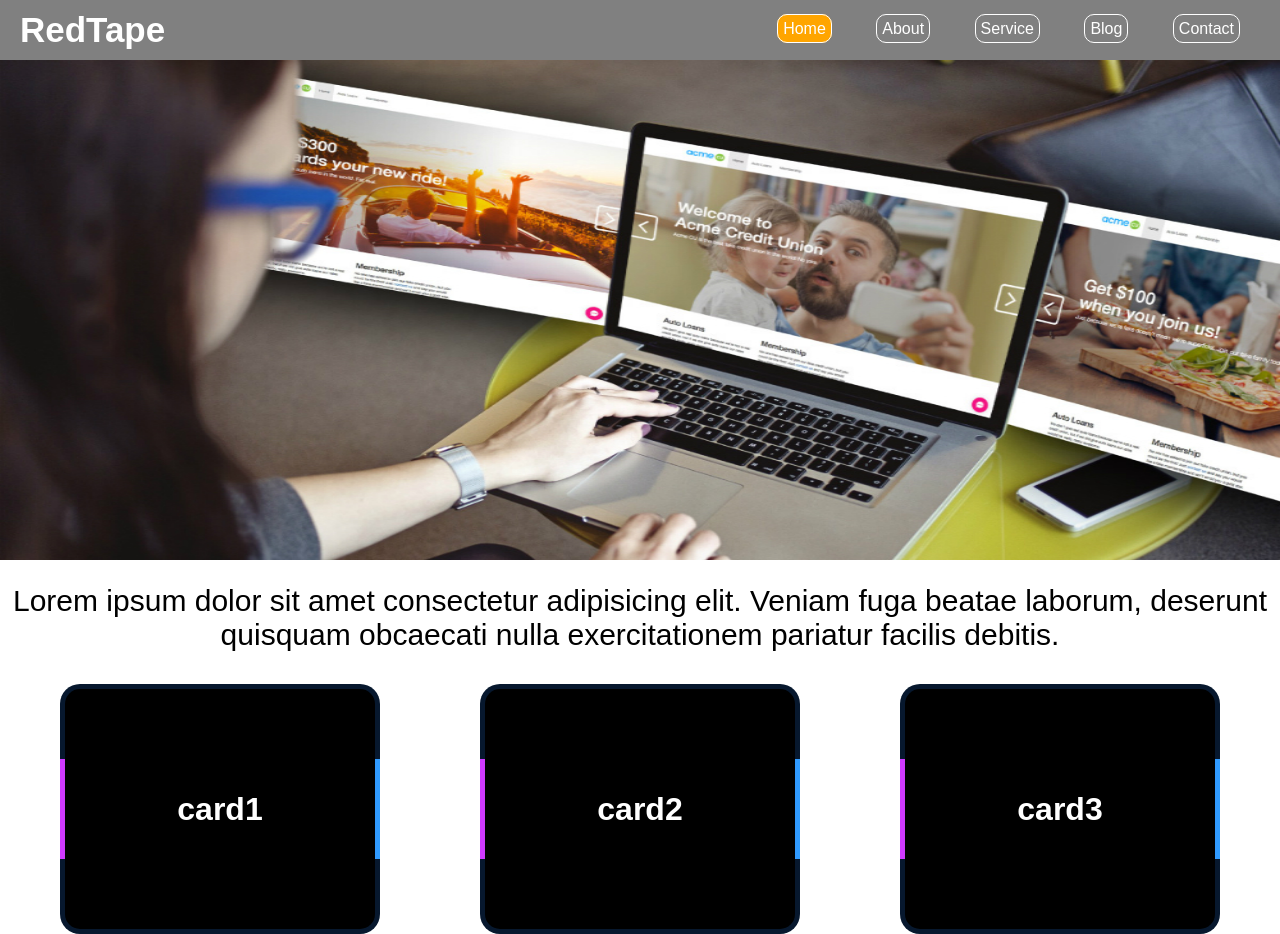
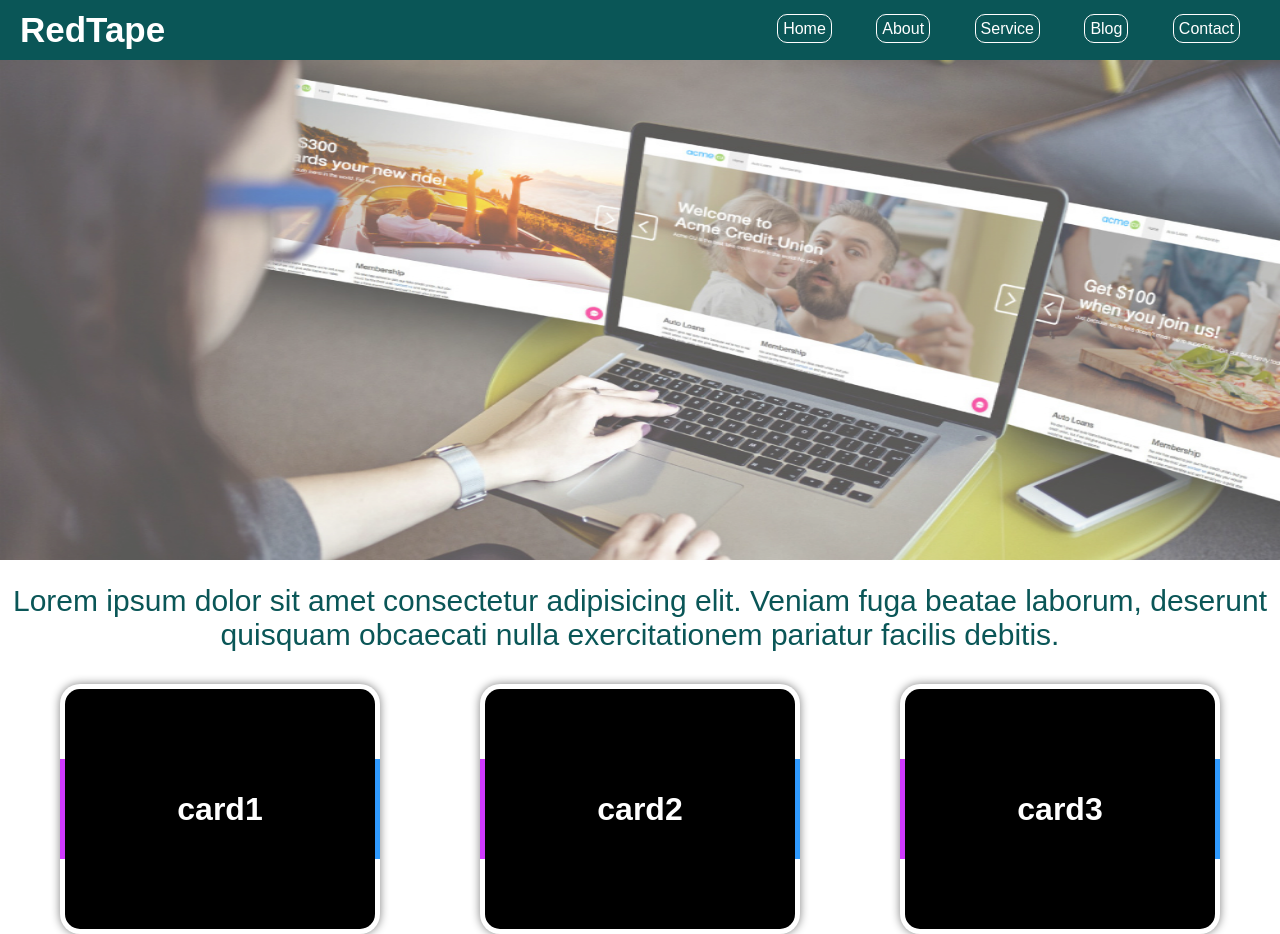
Before and after one commit to mohdfaizanmalik/css-assignment, a plain HTML site: page index.html in a window 1280 px wide. Drawn offline with Linux system fonts and the light colour scheme.

Commit message:
i changh comment

```diff
--- a/index.html
+++ b/index.html
@@ -17,7 +17,7 @@
                                <!-- main menu -->
                                 <div class="menu">
                                         <ul>
-                                                  <li class="home"><a href="">Home</a></li>
+                                                  <li class="h"><a href="">Home</a></li>
                                                   <li><a href="">About</a></li>
                                                   <li><a href="">Service</a></li>
                                                   <li><a href="">Blog</a></li>
--- a/style.css
+++ b/style.css
@@ -7,10 +7,11 @@
 body{
           font-family: sans-serif;
 }
+  /* header start */
 .header{
-          background: grey;
+          background: rgb(10, 86,87);
+          width: 100%;
           height: 60px;
-          width: 100%;
 }
 .logo h2{
          margin-left: 20px;
@@ -19,35 +20,37 @@ body{
          line-height: 60px;
          font-weight: bold;
          width: 10%;
+         cursor: pointer;
+         position: absolute;
+         border-radius: 15px;
        }
 .logo h2:hover{
-         color: orange;
+         color: black;
 }
 .menu ul{
           float: right;
           margin-right: 20px;
-          margin-top: -60px;
 }
 .menu ul li{
           display: inline-block;
           margin: 20px;
+          list-style: none;
 }
 .menu ul li a{
+          text-decoration: none;
           color: white;
           border: 1px solid;
           padding: 5px;
          border-radius: 10px;
 }
 .menu ul li a:hover{
-          color: white;
-          background-color: orange;
-}
-.home a{
-          background-color: orange;
+          color: black;
+          background-color: white;
 }
 .slider img{
           height: 500px;
           width: 100%;
+          opacity: 0.7;
 }
 .text{
           width: 100%;
@@ -59,6 +62,7 @@ body{
           font-size: 30px;
           text-align: center;
           margin-top: 20px;
+          color: rgb(10, 86, 87);
 }
 .contant{
           text-align: center;
@@ -77,7 +81,6 @@ body{
 .card{
     width: 25%;
     height: 250px;
-    background: #07182e;
     position: relative;
     display: flex;
     place-content: center;
@@ -85,6 +88,7 @@ body{
     overflow: hidden;
     border-radius: 20px;
     margin-top: 50px;
+    box-shadow: 0 0 10px gray;
   }
   .card h2{
     z-index: 1;
```
Lines whose indentation alone changed are shown as unchanged.
